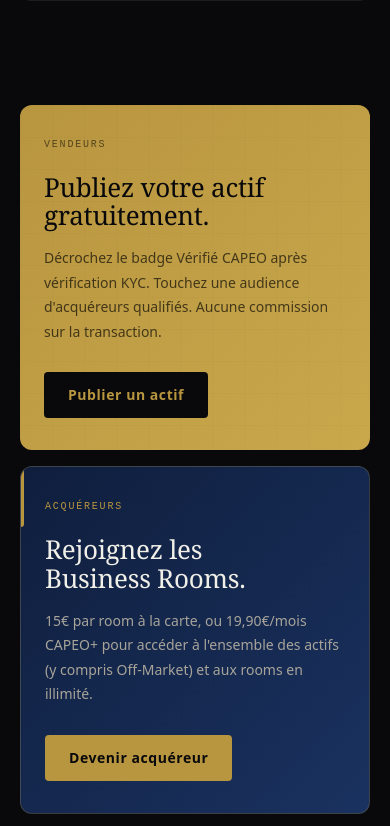
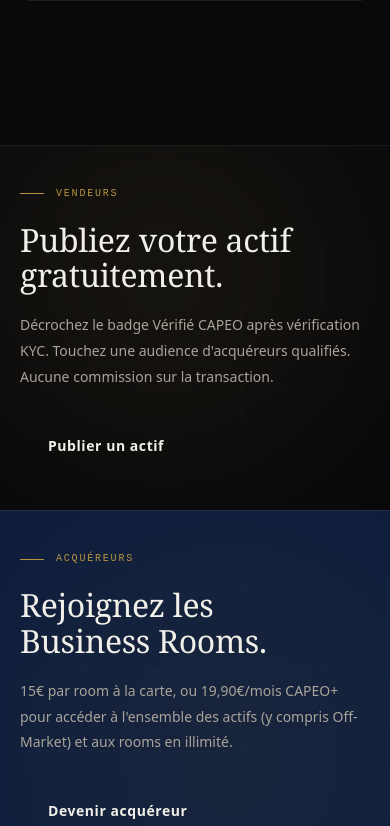
Before and after one commit to devcapeo/CAPEO, a React (Vite) app: page / in a window 390 px wide. Shown: the part 5598-6424 px from the top of the page. Built offline with nearby package versions, Linux system fonts and the light colour scheme.

Commit message:
Update CTASection.css

```diff
--- a/src/components/home/CTASection/CTASection.css
+++ b/src/components/home/CTASection/CTASection.css
@@ -1,19 +1,32 @@
 /* ============================================
-   CAPEO — CTA SECTION V4 CSS
-   Plus aéré, moins massif.
+   CAPEO — CTA SECTION V5 CSS
+   Split bord-à-bord avec bandes dorées
+   latérales. Cohérent avec le reste du site.
    ============================================ */
 
 .cta-split {
-  padding: var(--space-16) 0 var(--space-20);
+  display: grid;
+  grid-template-columns: 60px 1fr 1fr 60px;
+  position: relative;
+  margin-top: var(--space-20);
+  border-top: 1px solid var(--border);
+  border-bottom: 1px solid var(--border);
 }
 
-.cta-split__container {
-  max-width: var(--max-width);
-  margin: 0 auto;
-  padding: 0 var(--space-10);
-  display: grid;
-  grid-template-columns: 1fr 1fr;
-  gap: var(--space-5);
+/* Bandes dorées latérales */
+.cta-split__band {
+  background: var(--gold);
+  position: relative;
+}
+.cta-split__band::after {
+  content: '';
+  position: absolute;
+  inset: 0;
+  background-image:
+    linear-gradient(rgba(0,0,0,0.06) 1px, transparent 1px),
+    linear-gradient(90deg, rgba(0,0,0,0.06) 1px, transparent 1px);
+  background-size: 24px 24px;
+  pointer-events: none;
 }
 
 /* ── PANELS ── */
@@ -22,17 +35,16 @@
   display: flex;
   align-items: center;
   overflow: hidden;
-  border-radius: var(--radius-md);
-  min-height: 380px;
+  min-height: 460px;
 }
 
 .cta-split__panel--seller {
-  background: linear-gradient(135deg, var(--gold) 0%, var(--gold-light) 100%);
+  background: var(--bg-deep);
 }
 
 .cta-split__panel--buyer {
-  background: linear-gradient(135deg, var(--blue-dark) 0%, var(--blue-mid) 100%);
-  border: 1px solid var(--gold-border);
+  background: var(--blue-dark);
+  border-left: 1px solid var(--border);
 }
 
 /* Texture subtile */
@@ -41,32 +53,44 @@
   position: absolute;
   inset: 0;
   background-image:
-    linear-gradient(rgba(0,0,0,0.04) 1px, transparent 1px),
-    linear-gradient(90deg, rgba(0,0,0,0.04) 1px, transparent 1px);
-  background-size: 32px 32px;
+    linear-gradient(rgba(255,255,255,0.015) 1px, transparent 1px),
+    linear-gradient(90deg, rgba(255,255,255,0.015) 1px, transparent 1px);
+  background-size: 80px 80px;
   pointer-events: none;
-  opacity: 0.4;
+  mask-image: radial-gradient(ellipse 80% 80% at 50% 50%, black 30%, transparent 80%);
 }
 
-/* Accent doré sur acquéreurs */
-.cta-split__panel--buyer::after {
+/* Orb décoratif */
+.cta-split__panel::after {
   content: '';
   position: absolute;
-  top: 0; left: 0;
-  width: 3px;
-  height: 60px;
-  background: var(--gold);
-  border-radius: 0 var(--radius-xs) var(--radius-xs) 0;
+  width: 400px;
+  height: 400px;
+  border-radius: 50%;
+  filter: blur(100px);
+  pointer-events: none;
+}
+.cta-split__panel--seller::after {
+  background: rgba(184,149,63,0.08);
+  top: -20%;
+  left: -10%;
+}
+.cta-split__panel--buyer::after {
+  background: rgba(184,149,63,0.06);
+  bottom: -20%;
+  right: -10%;
 }
 
 .cta-split__panel-inner {
   position: relative;
   z-index: 1;
-  padding: var(--space-10) var(--space-10);
+  padding: var(--space-16) var(--space-12);
   display: flex;
   flex-direction: column;
-  gap: var(--space-4);
-  max-width: 460px;
+  gap: var(--space-5);
+  max-width: 480px;
+  margin: 0 auto;
+  width: 100%;
 }
 
 /* Label */
@@ -75,48 +99,49 @@
   font-size: 10px;
   letter-spacing: 0.18em;
   text-transform: uppercase;
-  margin-bottom: var(--space-1);
+  color: var(--gold);
+  display: flex;
+  align-items: center;
+  gap: var(--space-3);
 }
-.cta-split__panel--seller .cta-split__label {
-  color: rgba(0,0,0,0.55);
-}
-.cta-split__panel--buyer .cta-split__label {
-  color: var(--gold);
+
+.cta-split__label::before {
+  content: '';
+  width: 24px;
+  height: 1px;
+  background: var(--gold);
 }
 
 /* Titre */
 .cta-split__title {
   font-family: var(--font-serif);
-  font-size: clamp(26px, 3vw, 38px);
+  font-size: clamp(32px, 3.5vw, 44px);
   font-weight: 400;
   line-height: 1.1;
   letter-spacing: -0.01em;
+  color: var(--text);
 }
-.cta-split__panel--seller .cta-split__title {
-  color: var(--bg-deep);
-}
-.cta-split__panel--buyer .cta-split__title {
-  color: var(--text);
+
+.cta-split__title em {
+  font-style: italic;
+  color: var(--gold);
 }
 
 /* Description */
 .cta-split__desc {
   font-size: var(--text-sm);
   font-weight: 300;
-  line-height: 1.75;
-}
-.cta-split__panel--seller .cta-split__desc {
-  color: rgba(0,0,0,0.65);
-}
-.cta-split__panel--buyer .cta-split__desc {
+  line-height: 1.85;
   color: var(--text-muted);
+  margin-bottom: var(--space-3);
 }
 
 /* Boutons */
 .cta-split__btn {
   display: inline-flex;
   align-items: center;
-  padding: 12px 24px;
+  gap: var(--space-2);
+  padding: 13px 28px;
   border-radius: var(--radius-xs);
   font-family: var(--font-sans);
   font-size: var(--text-sm);
@@ -125,53 +150,64 @@
   text-decoration: none;
   transition: all var(--transition);
   width: fit-content;
-  margin-top: var(--space-3);
 }
 
-.cta-split__btn--dark {
-  background: var(--bg-deep);
-  color: var(--gold);
-}
-.cta-split__btn--dark:hover {
-  background: #1a1a1a;
-  transform: translateY(-2px);
-  box-shadow: 0 8px 24px rgba(0,0,0,0.3);
-}
-
-.cta-split__btn--gold {
+.cta-split__btn--primary {
   background: var(--gold);
   color: var(--bg-deep);
 }
-.cta-split__btn--gold:hover {
+.cta-split__btn--primary:hover {
   background: var(--gold-light);
   transform: translateY(-2px);
   box-shadow: var(--shadow-gold);
 }
 
+.cta-split__btn--ghost {
+  background: transparent;
+  color: var(--gold);
+  border: 1px solid var(--gold-border);
+}
+.cta-split__btn--ghost:hover {
+  background: var(--gold-dim);
+  border-color: var(--gold);
+  transform: translateY(-2px);
+}
+
 /* ── RESPONSIVE ── */
 @media (max-width: 1024px) {
-  .cta-split__container {
-    padding: 0 var(--space-6);
+  .cta-split {
+    grid-template-columns: 40px 1fr 1fr 40px;
+  }
+  .cta-split__panel {
+    min-height: 420px;
   }
   .cta-split__panel-inner {
-    padding: var(--space-8);
+    padding: var(--space-12) var(--space-8);
   }
 }
 
 @media (max-width: 768px) {
   .cta-split {
-    padding: var(--space-10) 0 var(--space-12);
+    grid-template-columns: 1fr;
   }
-  .cta-split__container {
-    grid-template-columns: 1fr;
-    gap: var(--space-4);
-    padding: 0 var(--space-5);
+  .cta-split__band {
+    height: 8px;
   }
   .cta-split__panel {
     min-height: auto;
+    border-left: none;
+  }
+  .cta-split__panel--buyer {
+    border-top: 1px solid var(--border);
   }
   .cta-split__panel-inner {
-    padding: var(--space-8) var(--space-6);
+    padding: var(--space-12) var(--space-6);
     max-width: 100%;
   }
 }
+
+@media (max-width: 480px) {
+  .cta-split__panel-inner {
+    padding: var(--space-10) var(--space-5);
+  }
+}
```
